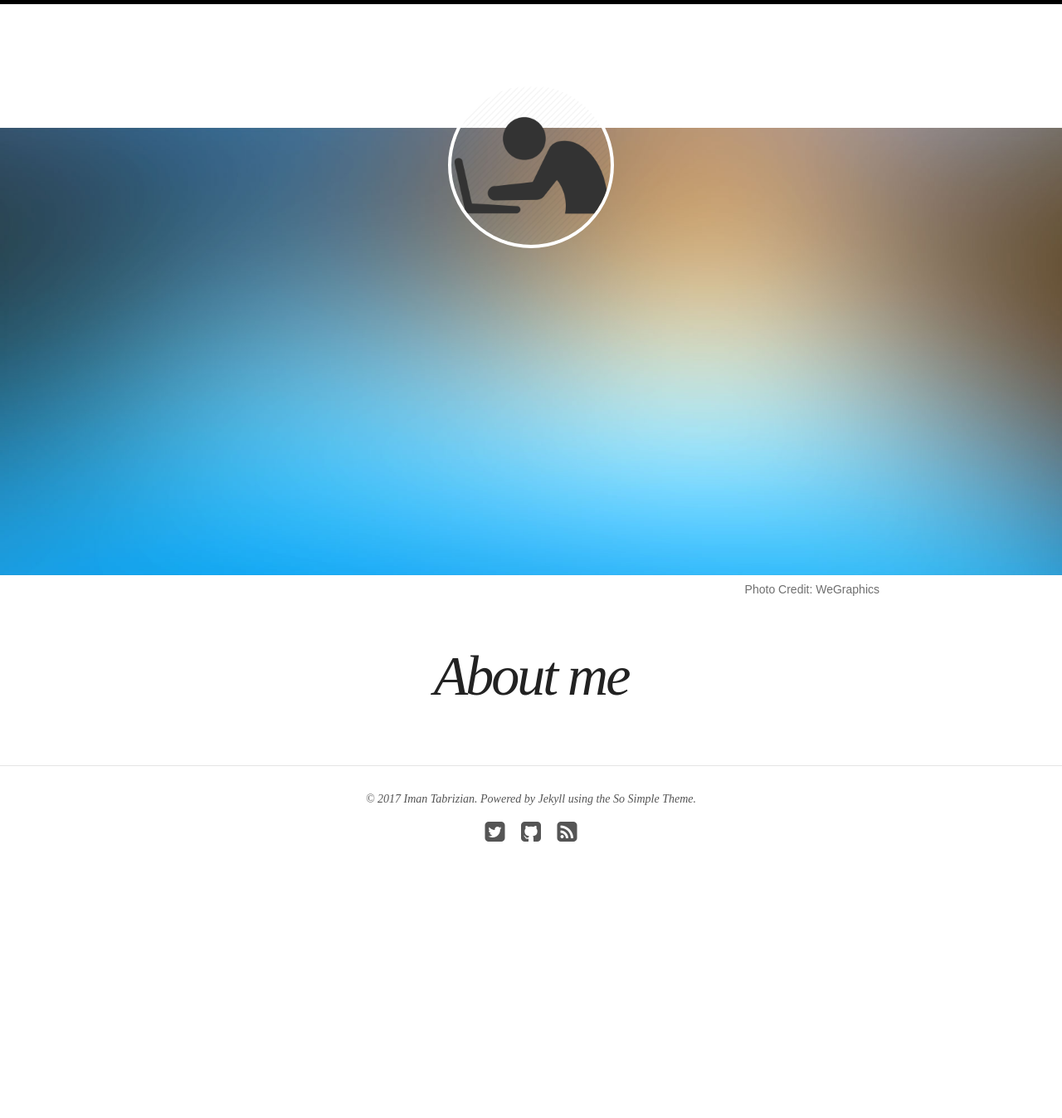
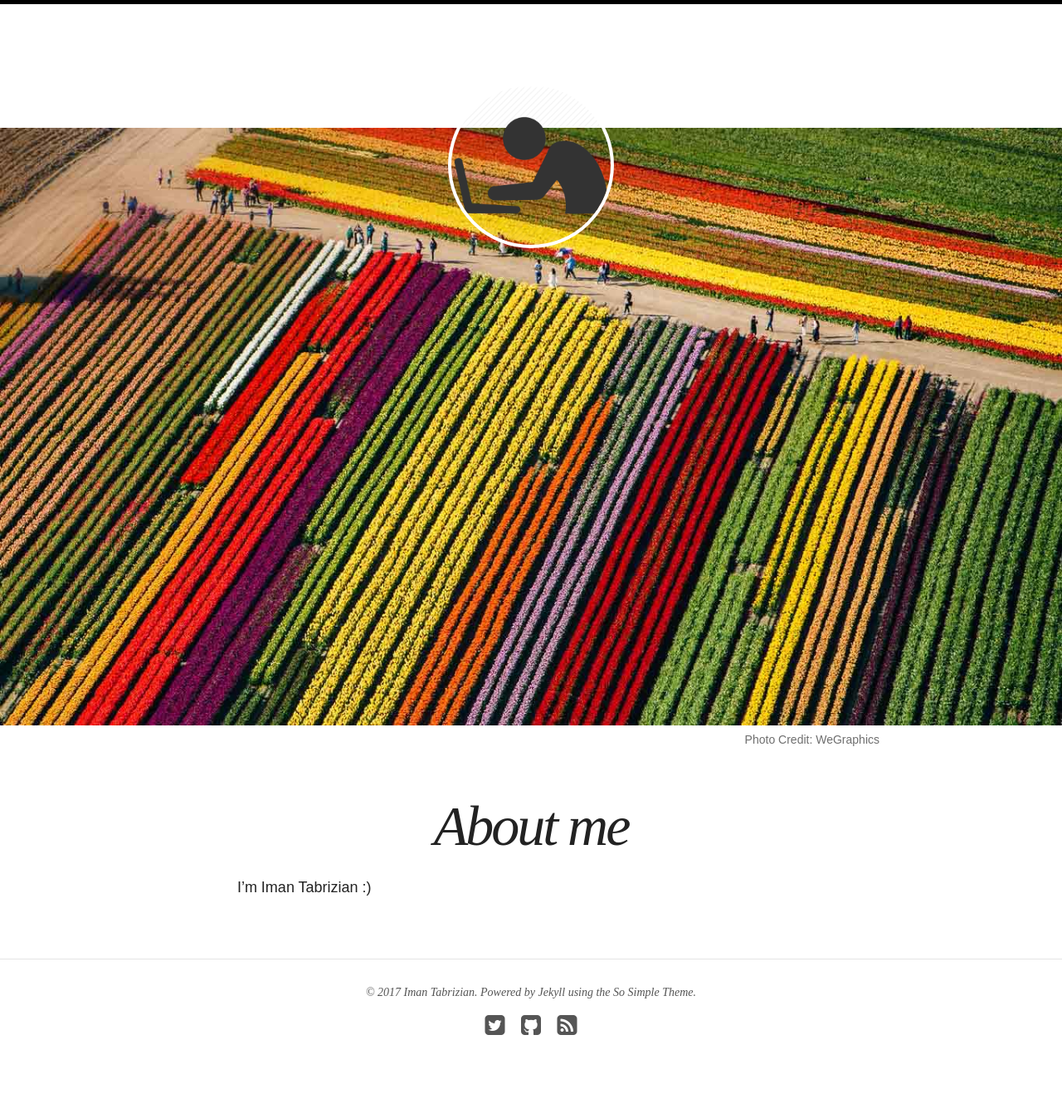
Before and after one commit to Tabrizian/tabrizian.github.io, a Jekyll site: the page built from about/index.md, in a window 1280 px wide. Shown: the whole page at 83% size. Built offline with Jekyll 4.4.1, drawn with Linux system fonts in a browser that asks for light colours; nearby versions of some CDN libraries; before the commit the page ends 1114 px from its top, so only the background shows below that.

Commit message:
Improves about page

```diff
--- a/about/index.md
+++ b/about/index.md
@@ -4,7 +4,9 @@
 excerpt: "Who am I"
 modified: 2017-12-06T16:55:38.564948-04:00
 image:
-  feature: so-simple-sample-image-4.jpg
+  feature: tulips.jpg
   credit: WeGraphics
-  creditlink: http://wegraphics.net/downloads/free-ultimate-blurred-background-pack/
+
 ---
+
+I'm Iman Tabrizian :)
```
Also changed, not shown: images/tulips.jpg (added).
